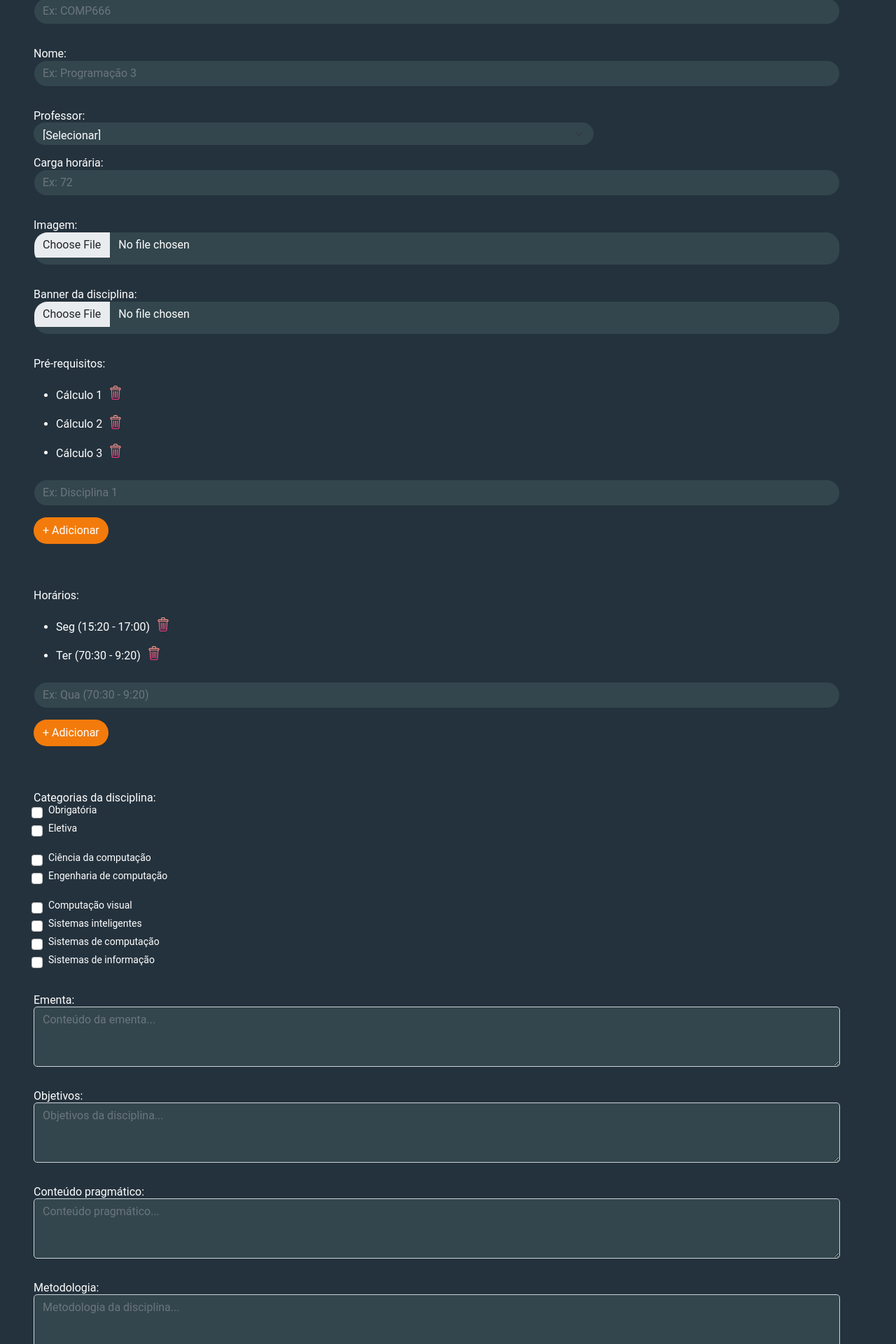
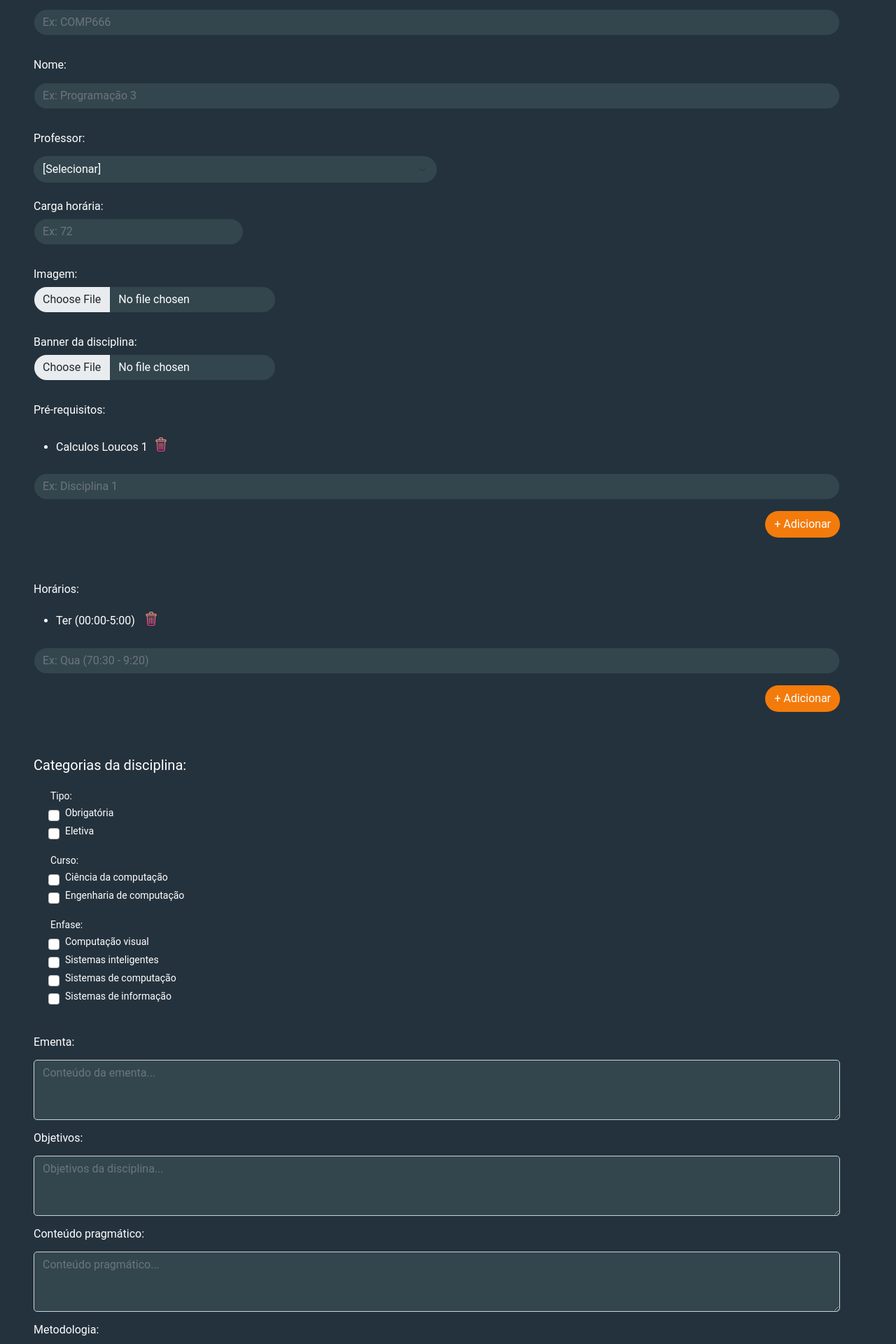
Before and after one commit to filipemota130/PlataformaSGA, a React (Vite) app: page /DisciplinaForm in a window 1280 px wide. Shown: the part 263-2183 px from the top of the page at 70% size. Built offline with nearby package versions, Linux system fonts and the light colour scheme.

Commit message:
release: adicionado função de listagem de items

```diff
--- a/src/pages/CadastroProf/CadastroProf.tsx
+++ b/src/pages/CadastroProf/CadastroProf.tsx
@@ -6,7 +6,6 @@ import InputGroup from 'react-bootstrap/InputGroup';
 import Button from 'react-bootstrap/Button';
 
 export function CadastroProf() {
-
     return (
         <>
             <Nav_reduced></Nav_reduced>
--- a/src/pages/DisciplinaForm/DisciplinaForm.tsx
+++ b/src/pages/DisciplinaForm/DisciplinaForm.tsx
@@ -3,16 +3,22 @@ import 'bootstrap/dist/css/bootstrap.min.css';
 import Form from 'react-bootstrap/Form';
 import InputGroup from 'react-bootstrap/InputGroup';
 import Button from 'react-bootstrap/Button';
+import { useState } from 'react';
 
 export function DisciplinaForm() {
+
+    const [disciplinas, setdisciplina] = useState(["Calculos Loucos 1"]);
+    const [horarios, sethorarios] = useState(["Ter (00:00-5:00) "]);
+    const [disciplinaValue, setdiscValue] = useState("");
+    const [horarioValue, sethorarioValue] = useState("");
 
     return (
         <>
             <Nav_reduced></Nav_reduced>
             <h1 style={{ fontSize: 30, color: 'white', textAlign: "center", marginBottom: 100 }}>Cadastro/Edição de Disciplina</h1>
             <div className='d-flex justify-content-center mx-5' style={{ width: '90%' }}>
-                <form action='' style={{ width: '100%' }}>
-                    <label className='text-white mt-3'>Código: </label>
+                <Form action='' style={{ width: '100%' }}>
+                    <label className='text-white my-3'>Código:</label>
                     <div style={{ width: 'auto' }}>
                         <InputGroup className="mb-3" >
                             <Form.Control
@@ -25,7 +31,7 @@ export function DisciplinaForm() {
                         </InputGroup>
                     </div>
 
-                    <label className='text-white mt-3'>Nome: </label>
+                    <label className='text-white my-3'>Nome: </label>
                     <div style={{ width: 'auto' }}>
                         <InputGroup className="mb-3" >
                             <Form.Control
@@ -37,17 +43,17 @@ export function DisciplinaForm() {
                             />
                         </InputGroup>
                     </div>
-                    <label className='text-white mt-3'>Professor: </label>
+                    <label className='text-white my-3'>Professor: </label>
                     <div style={{ width: 'auto' }}>
-                        <Form.Select style={{ backgroundColor: '#33464D', borderColor: 'transparent', borderRadius: 20, color: 'white', display: 'flex', width: '50rem', height: '2rem' }}>
+                        <Form.Select style={{ backgroundColor: '#33464D', borderColor: 'transparent', borderRadius: 20, color: 'white', display: 'flex', maxWidth: "50%", height: 'auto' }}>
                             <option>[Selecionar]</option>
                             <option value="1">Professor 1</option>
                             <option value="2">Professor 2</option>
                             <option value="3">Professor 3</option>
                         </Form.Select>
                     </div>
-                    <label className='text-white mt-3'>Carga horária: </label>
-                    <div style={{ width: 'auto' }}>
+                    <label className='text-white mt-4 mb-2'>Carga horária: </label>
+                    <div style={{ width: 'auto', maxWidth:'300px' }}>
                         <InputGroup className="mb-3" >
                             <Form.Control
                                 type='number'
@@ -59,43 +65,37 @@ export function DisciplinaForm() {
                             />
                         </InputGroup>
                     </div>
-                    <label className='text-white mt-3'>Imagem: </label>
+                    <label className='text-white mt-3 mb-2'>Imagem: </label>
 
                     <div style={{ width: 'auto' }}>
                         <Form.Group controlId="formFile" className="mb-3" >
                             <Form.Control
                                 type="file"
-                                style={{ backgroundColor: '#33464D', borderColor: 'transparent', borderRadius: 20, height: '3rem', textAlign: 'right', color: 'white' }} />
+                                className='input text-white'
+                                style={{ backgroundColor: '#33464D', borderColor: 'transparent', borderRadius: 20, width: "30%" }} />
                         </Form.Group>
                     </div>
-                    <label className='text-white mt-3'>Banner da disciplina: </label>
+                    <label className='text-white  mt-3 mb-2'>Banner da disciplina: </label>
                     <div style={{ width: 'auto' }}>
                         <Form.Group controlId="formFile" className="mb-3" >
                             <Form.Control
                                 type="file"
-                                style={{ backgroundColor: '#33464D', borderColor: 'transparent', borderRadius: 20, height: '3rem', textAlign: 'right', color: 'white' }} />
+                                className='input text-white'
+                                style={{ backgroundColor: '#33464D', borderColor: 'transparent', borderRadius: 20, width: "30%" }} />
                         </Form.Group>
                     </div>
-                    <label className='text-white mt-3'>Pré-requisitos: </label>
-                    <div className='text-white mt-3 ml-5' style={{}}>
+                    <label className='text-white mt-3 mb-2'>Pré-requisitos: </label>
+                    <div className='text-white mt-3 ml-5'>
                         <ul>
-                            <li>Cálculo 1
+                            {
+                                disciplinas.map((item) =>
+                                    <li>{item}
                                         <button type="button" className="btn btn-default btn-sm" style={{ backgroundColor: 'transparent', marginBottom: '10px' }}>
                                             <img src='src\assets\trash.png' width="20" height="20" />
                                         </button>
                                     </li>
-
-                            <li>Cálculo 2
-                                <button type="button" className="btn btn-default btn-sm" style={{ backgroundColor: 'transparent', marginBottom: '10px' }}>
-                                    <img src='src\assets\trash.png' width="20" height="20" />
-                                </button>
-                            </li>
-
-                            <li>Cálculo 3
-                                <button type="button" className="btn btn-default btn-sm" style={{ backgroundColor: 'transparent', marginBottom: '10px' }}>
-                                    <img src='src\assets\trash.png' width="20" height="20" />
-                                </button>
-                            </li>
+                                )
+                            }
                         </ul>
                     </div>
                     <div>
@@ -105,27 +105,39 @@ export function DisciplinaForm() {
                                 placeholder="Ex: Disciplina 1"
                                 aria-label="Recipient's username"
                                 aria-describedby="basic-addon2"
+                                value={disciplinaValue}
+                                onChange={(event) => setdiscValue(event.target.value)}
                                 style={{ backgroundColor: '#33464D', borderColor: 'transparent', borderRadius: 20, color: 'white' }}
                             />
                         </InputGroup>
-                        <Button id="button" style={{ borderRadius: 20, backgroundColor: '#F37B0B', borderColor: 'transparent', marginBottom: '3rem' }}>
+                        <div className='d-flex justify-content-end'>
+                            <Button id="button" onClick={() => {
+                                const new_items = [...disciplinas, disciplinaValue]
+                                setdisciplina(new_items)
+                                setdiscValue("")
+                            }} style={{ borderRadius: 20, backgroundColor: '#F37B0B', borderColor: 'transparent', marginBottom: '3rem' }}>
                                 + Adicionar
                             </Button>
+                        </div>
+
                     </div>
                     <label className='text-white mt-3'>Horários: </label>
                     <div className='text-white mt-3 ml-5' style={{}}>
                         <ul>
-                            <li>Seg (15:20 - 17:00)
-                                <button type="button" className="btn btn-default btn-sm" style={{ backgroundColor: 'transparent', marginBottom: '10px' }}>
+                            {
+                                horarios.map((item,i) =>
+                                    <li>{item}
+                                        <button type="button" className="btn btn-default btn-sm" style={{ backgroundColor: 'transparent', marginBottom: '10px' }} onClick={
+                                            () => {
+                                                const new_horario = horarios.splice(i)
+                                                sethorarios(new_horario);
+                                            }
+                                        }>
                                             <img src='src\assets\trash.png' width="20" height="20" />
                                         </button>
                                     </li>
-
-                            <li>Ter (70:30 - 9:20)
-                                <button type="button" className="btn btn-default btn-sm" style={{ backgroundColor: 'transparent', marginBottom: '10px' }}>
-                                    <img src='src\assets\trash.png' width="20" height="20" />
-                                </button>
-                            </li>
+                                )
+                            }
                         </ul>
                     </div>
                     <div>
@@ -134,18 +146,28 @@ export function DisciplinaForm() {
                                 type='text'
                                 placeholder="Ex: Qua (70:30 - 9:20)"
                                 aria-label="Recipient's username"
+                                value={horarioValue}
+                                onChange={(event) => sethorarioValue(event.target.value)}
                                 aria-describedby="basic-addon2"
                                 style={{ backgroundColor: '#33464D', borderColor: 'transparent', borderRadius: 20, color: 'white' }}
                             />
                         </InputGroup>
-                        <Button id="button" style={{ borderRadius: 20, backgroundColor: '#F37B0B', borderColor: 'transparent', marginBottom: '3rem' }}>
+                        <div className='d-flex justify-content-end'>
+                            <Button id="button" onClick={() => {
+                                const new_items = [...horarios,horarioValue]
+                                sethorarios(new_items)
+                                sethorarioValue("")
+                            }} style={{ borderRadius: 20, backgroundColor: '#F37B0B', borderColor: 'transparent', marginBottom: '3rem' }}>
                                 + Adicionar
                             </Button>
                         </div>
+                    </div>
 
-                    <label className='text-white mt-3'>Categorias da disciplina: </label>
+                    <label className='text-white mt-3 fs-5'>Categorias da disciplina: </label>
+                    <div className='ms-4'>
                         {['checkbox'].map((type) => (
-                        <div key={`default-${type}`} className="text-white mb-3" style={{ fontSize: '14px' }}>
+                            <div key={`default-${type}`} className="text-white my-4" style={{ fontSize: '14px' }}>
+                                <div className='mb-2'>Tipo:</div>
                                 <Form.Check
                                     id={`default-${type}`}
                                     label={`Obrigatória`}
@@ -155,6 +177,7 @@ export function DisciplinaForm() {
                                     label={`Eletiva`}
                                 />
                                 <br></br>
+                                <div className='mb-2'>Curso:</div>
                                 <Form.Check
                                     id={`default-${type}`}
                                     label={`Ciência da computação`}
@@ -164,6 +187,7 @@ export function DisciplinaForm() {
                                     label={`Engenharia de computação`}
                                 />
                                 <br></br>
+                                <div className='mb-2'>Enfase:</div>
                                 <Form.Check
                                     id={`default-${type}`}
                                     label={`Computação visual`}
@@ -182,9 +206,11 @@ export function DisciplinaForm() {
                                 />
                             </div>
                         ))}
+                    </div>
+
 
                     <label className='text-white mt-3'>Ementa: </label>
-                    <Form.Group className="mb-3" controlId="exampleForm.ControlTextarea1">
+                    <Form.Group className="mt-3 ml-5" controlId="exampleForm.ControlTextarea1">
                         <Form.Control
                             placeholder='Conteúdo da ementa...'
                             style={{ backgroundColor: '#33464D', borderRadius: 5, color: 'white' }}
@@ -193,7 +219,7 @@ export function DisciplinaForm() {
                     </Form.Group>
 
                     <label className='text-white mt-3'>Objetivos: </label>
-                    <Form.Group className="mb-3" controlId="exampleForm.ControlTextarea1">
+                    <Form.Group className="mt-3 ml-5" controlId="exampleForm.ControlTextarea1">
                         <Form.Control
                             placeholder='Objetivos da disciplina...'
                             style={{ backgroundColor: '#33464D', borderRadius: 5, color: 'white' }}
@@ -202,7 +228,7 @@ export function DisciplinaForm() {
                     </Form.Group>
 
                     <label className='text-white mt-3'>Conteúdo pragmático: </label>
-                    <Form.Group className="mb-3" controlId="exampleForm.ControlTextarea1">
+                    <Form.Group className="mt-3 ml-5" controlId="exampleForm.ControlTextarea1">
                         <Form.Control
                             placeholder='Conteúdo pragmático...'
                             style={{ backgroundColor: '#33464D', borderRadius: 5, color: 'white' }}
@@ -211,7 +237,7 @@ export function DisciplinaForm() {
                     </Form.Group>
 
                     <label className='text-white mt-3'>Metodologia: </label>
-                    <Form.Group className="mb-3" controlId="exampleForm.ControlTextarea1">
+                    <Form.Group className="mt-3 ml-5" controlId="exampleForm.ControlTextarea1">
                         <Form.Control
                             placeholder='Metodologia da disciplina...'
                             style={{ backgroundColor: '#33464D', borderRadius: 5, color: 'white' }}
@@ -220,7 +246,7 @@ export function DisciplinaForm() {
                     </Form.Group>
 
                     <label className='text-white mt-3'>Avaliação: </label>
-                    <Form.Group className="mb-3" controlId="exampleForm.ControlTextarea1">
+                    <Form.Group className="mt-3 ml-5" controlId="exampleForm.ControlTextarea1">
                         <Form.Control
                             placeholder='Formas de avaliação...'
                             style={{ backgroundColor: '#33464D', borderRadius: 5, color: 'white' }}
@@ -229,7 +255,7 @@ export function DisciplinaForm() {
                     </Form.Group>
 
                     <label className='text-white mt-3'>Referências: </label>
-                    <Form.Group className="mb-3" controlId="exampleForm.ControlTextarea1">
+                    <Form.Group className="mt-3 ml-5" controlId="exampleForm.ControlTextarea1">
                         <Form.Control
                             placeholder='Referências utilizadas na disciplina...'
                             style={{ backgroundColor: '#33464D', borderRadius: 5, color: 'white' }}
@@ -237,13 +263,13 @@ export function DisciplinaForm() {
                             rows={3} />
                     </Form.Group>
 
-                    <div style={{ textAlign: 'center', marginTop: '10rem', marginBottom: '5rem' }}>
-                        <button type="submit" style={{ borderRadius: 20, backgroundColor: '#1BB121', borderColor: 'transparent', width: '10rem', height: '3rem', color: 'white' }}>
+                    <div className=' d-flex justify-content-center my-5'>
+                        <button type="submit" style={{ borderRadius: 20, backgroundColor: '#1BB121', borderColor: 'transparent', width: '10vw', height: '3rem', color: 'white' }}>
                             Salvar <img src='src\assets\save.png' width="20" height="20" />
                         </button>
 
                     </div>
-                </form>
+                </Form>
             </div>
         </>
     );
```
Lines whose indentation alone changed are shown as unchanged.
